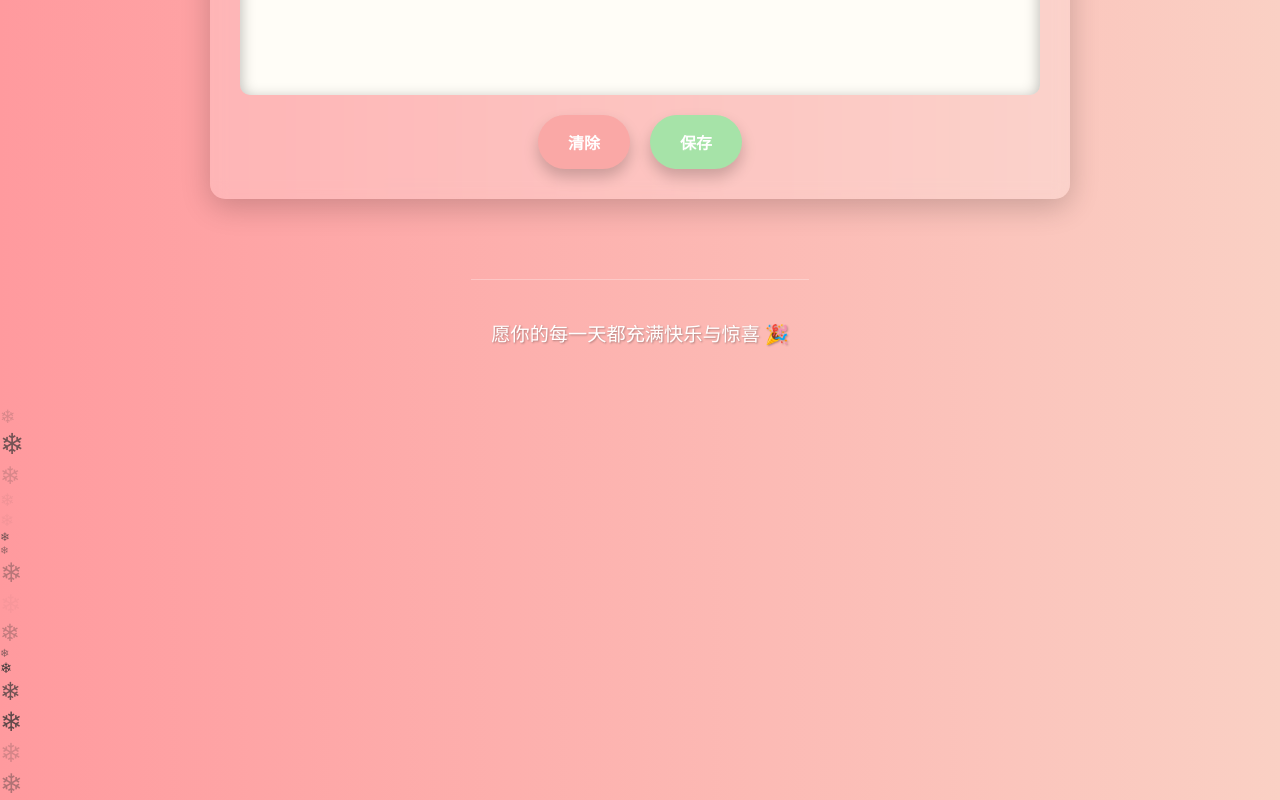
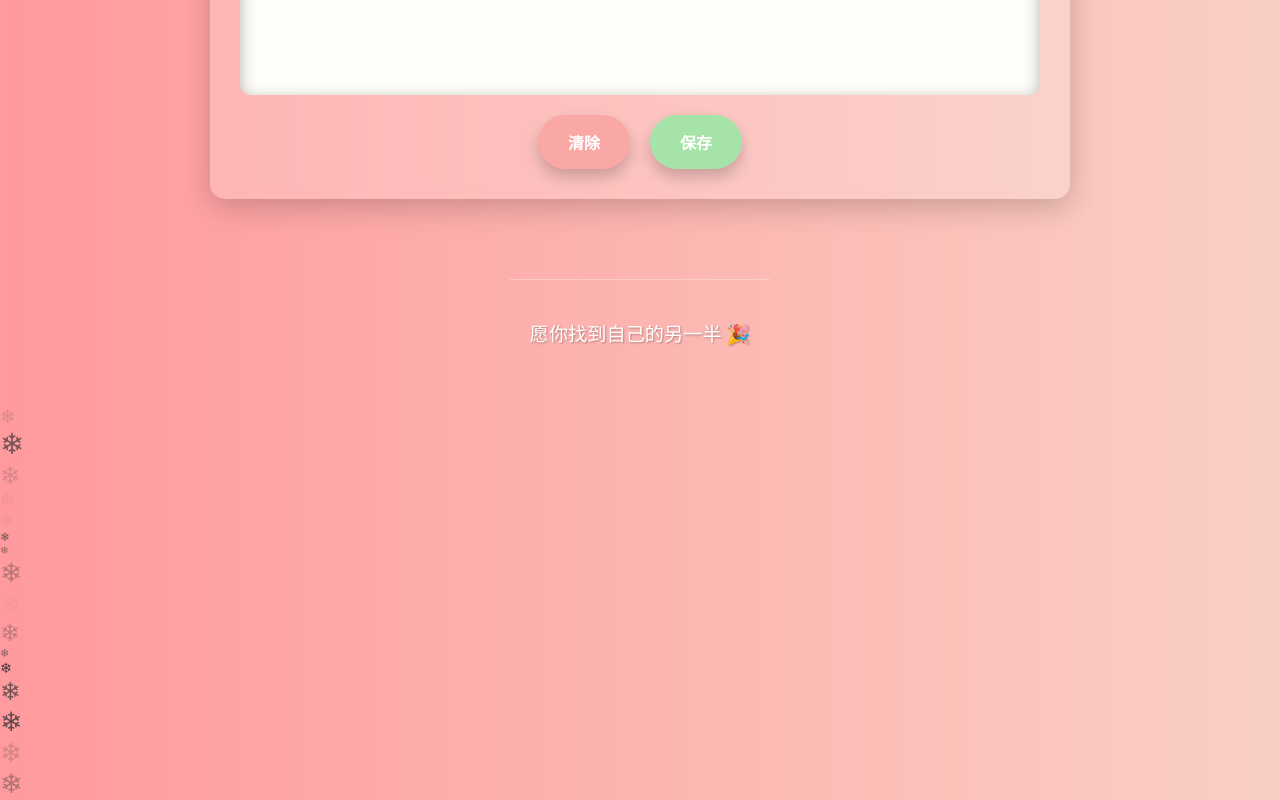
Before and after one commit to huawei8888/huawei8888.github.io, a plain HTML site: page index.html in a window 1280 px wide. Shown: the part 947-1747 px from the top of the page. Drawn offline with Linux system fonts and the light colour scheme.

Commit message:
Update index.html

```diff
--- a/index.html
+++ b/index.html
@@ -3,7 +3,7 @@
 <head>
     <meta charset="UTF-8">
     <meta name="viewport" content="width=device-width, initial-scale=1.0">
-    <title>生日快乐</title>
+    <title>马祎蔓生日快乐</title>
     <link rel="stylesheet" href="style.css">
     <link rel="preconnect" href="https://fonts.googleapis.com">
     <link href="https://fonts.googleapis.com/css2?family=Pacifico&family=Roboto:wght@300;400;700&display=swap" rel="stylesheet">
@@ -56,7 +56,7 @@
         </div>
 
         <div class="footer">
-            <p>愿你的每一天都充满快乐与惊喜 🎉</p>
+            <p>愿你找到自己的另一半 🎉</p>
         </div>
     </div>
 
```
